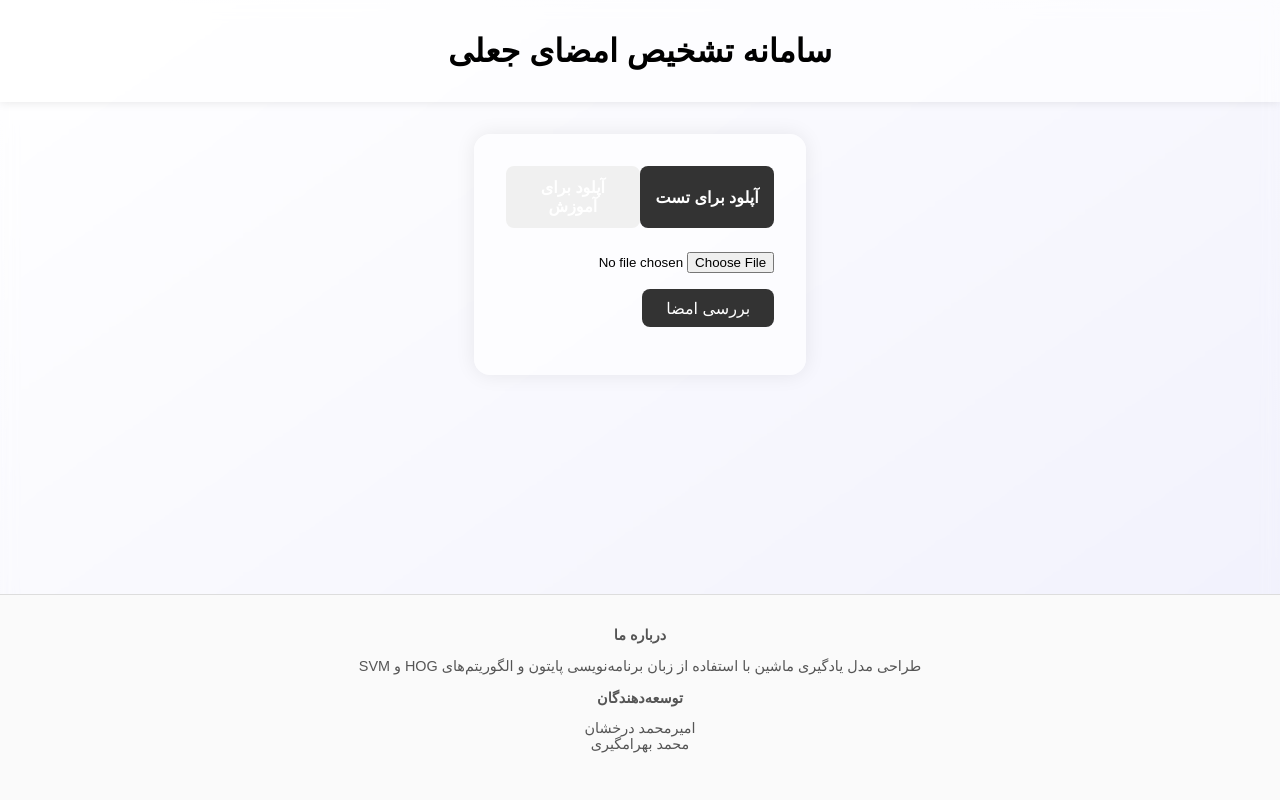
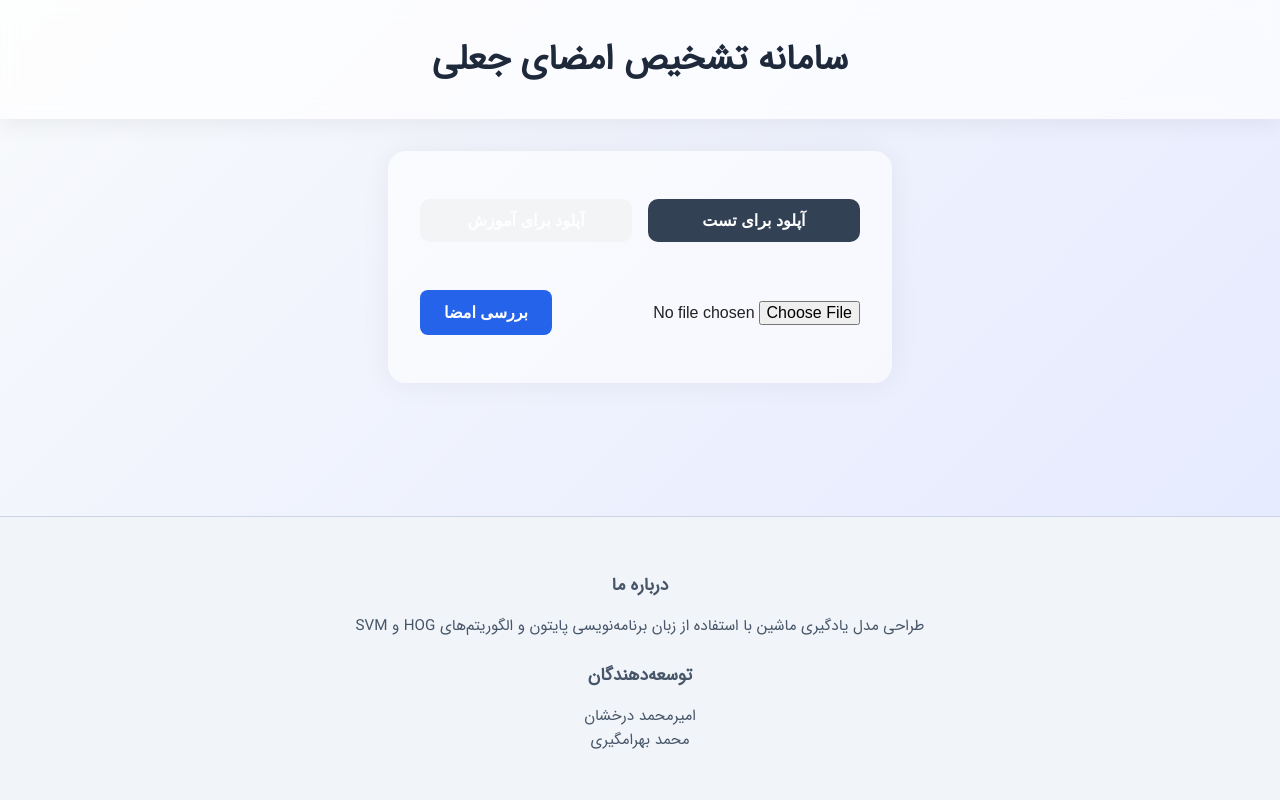
Before and after one commit to Amir-Der/Sig-Detection, a Flask app: page / in a window 1280 px wide. Run offline with Flask 3, Linux system fonts and the light colour scheme.

Commit message:
Update style.css

```diff
--- a/static/style.css
+++ b/static/style.css
@@ -1,6 +1,6 @@
 @font-face {
-  font-family: 'IRANSansWeb';
-  src: url('/static/fonts/IRANSansWeb.woff2') format('woff2')
+  font-family: 'IRANSans';
+  src: url('/static/fonts/IRANSansWeb.woff2') format('woff2'),
        url('/static/fonts/IRANSansWeb.woff') format('woff');
   font-weight: normal;
   font-style: normal;
@@ -9,62 +9,60 @@
 body {
   margin: 0;
   font-family: 'IRANSans', sans-serif;
-  background: linear-gradient(145deg, rgba(255, 255, 255, 0.9), rgba(230, 230, 250, 0.6));
-  backdrop-filter: blur(8px);
+  background: linear-gradient(135deg, #f8fafc, #e3e8ff);
+  direction: rtl;
   min-height: 100vh;
   display: flex;
   flex-direction: column;
+  color: #222;
 }
 
 .site-header {
   text-align: center;
   padding: 2rem 1rem;
-  background: rgba(255, 255, 255, 0.6);
-  backdrop-filter: blur(5px);
-  box-shadow: 0 0 10px rgba(0, 0, 0, 0.1);
+  background: rgba(255, 255, 255, 0.7);
+  backdrop-filter: blur(8px);
+  box-shadow: 0 8px 20px rgba(0, 0, 0, 0.05);
 }
 
 .site-header h1 {
-  font-size: 2rem;
+  font-size: 2.2rem;
   font-weight: bold;
+  color: #1e293b;
   margin: 0;
 }
 
-.site-header p {
-  font-size: 1rem;
-  color: #333;
-  margin-top: 0.5rem;
-}
-
 .container {
-  max-width: 600px;
+  max-width: 700px;
   margin: 2rem auto;
   background: rgba(255, 255, 255, 0.6);
   padding: 2rem;
-  border-radius: 16px;
-  box-shadow: 0 0 20px rgba(0,0,0,0.08);
+  border-radius: 18px;
+  box-shadow: 0 0 30px rgba(0, 0, 0, 0.06);
 }
 
 .tab-buttons {
   display: flex;
+  gap: 1rem;
   justify-content: space-between;
-  margin-bottom: 1.5rem;
+  margin-bottom: 2rem;
 }
 
 .tab {
   flex: 1;
-  padding: 0.75rem;
-  background: #f0f0f0;
+  padding: 0.75rem 1rem;
+  background: #f3f4f6;
   border: none;
   cursor: pointer;
-  transition: all 0.3s ease;
   font-weight: bold;
+  font-size: 1rem;
+  border-radius: 10px;
+  transition: background 0.3s ease;
 }
 
 .tab.active {
-  background: #333;
+  background: #334155;
   color: #fff;
-  border-radius: 8px;
 }
 
 .tab-content {
@@ -76,47 +74,50 @@ body {
 }
 
 input[type="file"] {
-  margin: 0.5rem 0 1rem;
-  display: block;
+  margin-top: 1rem;
+  font-size: 1rem;
 }
 
 button {
-  padding: 0.6rem 1.5rem;
-  font-size: 1rem;
-  background: #333;
+  padding: 0.8rem 1.5rem;
+  background: #2563eb;
   color: white;
   border: none;
   border-radius: 8px;
+  font-size: 1rem;
+  font-weight: bold;
   cursor: pointer;
-  transition: background 0.3s;
+  margin-top: 1rem;
+  transition: background-color 0.3s ease;
 }
 
 button:hover {
-  background: #555;
+  background-color: #1d4ed8;
 }
 
 .preview img {
   max-width: 100%;
-  max-height: 200px;
+  max-height: 240px;
   margin-top: 1rem;
-  border-radius: 8px;
-  box-shadow: 0 0 5px rgba(0,0,0,0.2);
+  border-radius: 12px;
+  box-shadow: 0 4px 10px rgba(0,0,0,0.15);
 }
 
 .result {
   margin-top: 1rem;
   font-weight: bold;
-  color: #222;
+  font-size: 1.1rem;
+  color: #111827;
 }
 
 .site-footer {
   margin-top: auto;
-  background: #fafafa;
+  background: #f1f5f9;
   padding: 2rem 1rem;
   text-align: center;
-  font-size: 0.9rem;
-  color: #555;
-  border-top: 1px solid #ddd;
+  font-size: 0.95rem;
+  color: #475569;
+  border-top: 1px solid #cbd5e1;
 }
 
 .footer-section {
@@ -124,8 +125,9 @@ button:hover {
 }
 
 .footer-section h4 {
-  margin: 0;
+  margin-bottom: 0.3rem;
   font-weight: bold;
+  font-size: 1.1rem;
 }
 
 .hidden {
```
